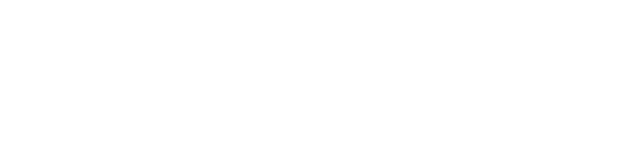
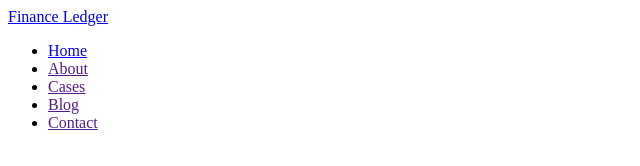
Before and after one commit to keon91/blended-02, a plain HTML site: page index.html in a window 1280 px wide. Shown: the whole page, without its empty margins (0-640 px from the left). Drawn offline with Linux system fonts and the light colour scheme.

Commit message:
update index

```diff
--- a/index.html
+++ b/index.html
@@ -7,7 +7,18 @@
     <title>Document</title>
   </head>
   <body>
-    <header></header>
+    <header>
+      <a href="./index.html">Finance Ledger</a>
+      <nav>
+        <ul>
+          <li><a href="./index.html">Home</a></li>
+          <li><a href="">About</a></li>
+          <li><a href="">Cases</a></li>
+          <li><a href="">Blog</a></li>
+          <li><a href="">Contact</a></li>
+        </ul>
+      </nav>
+    </header>
 
     <main></main>
 
```
